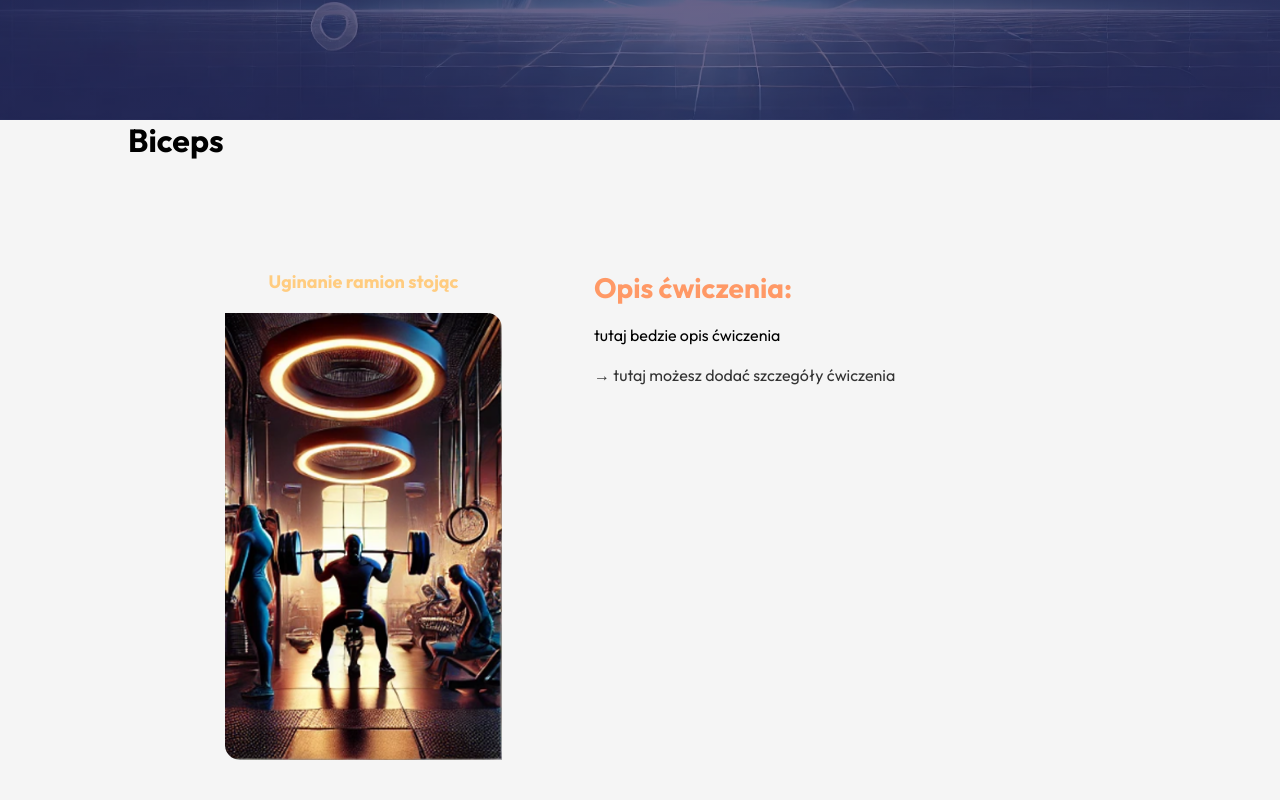
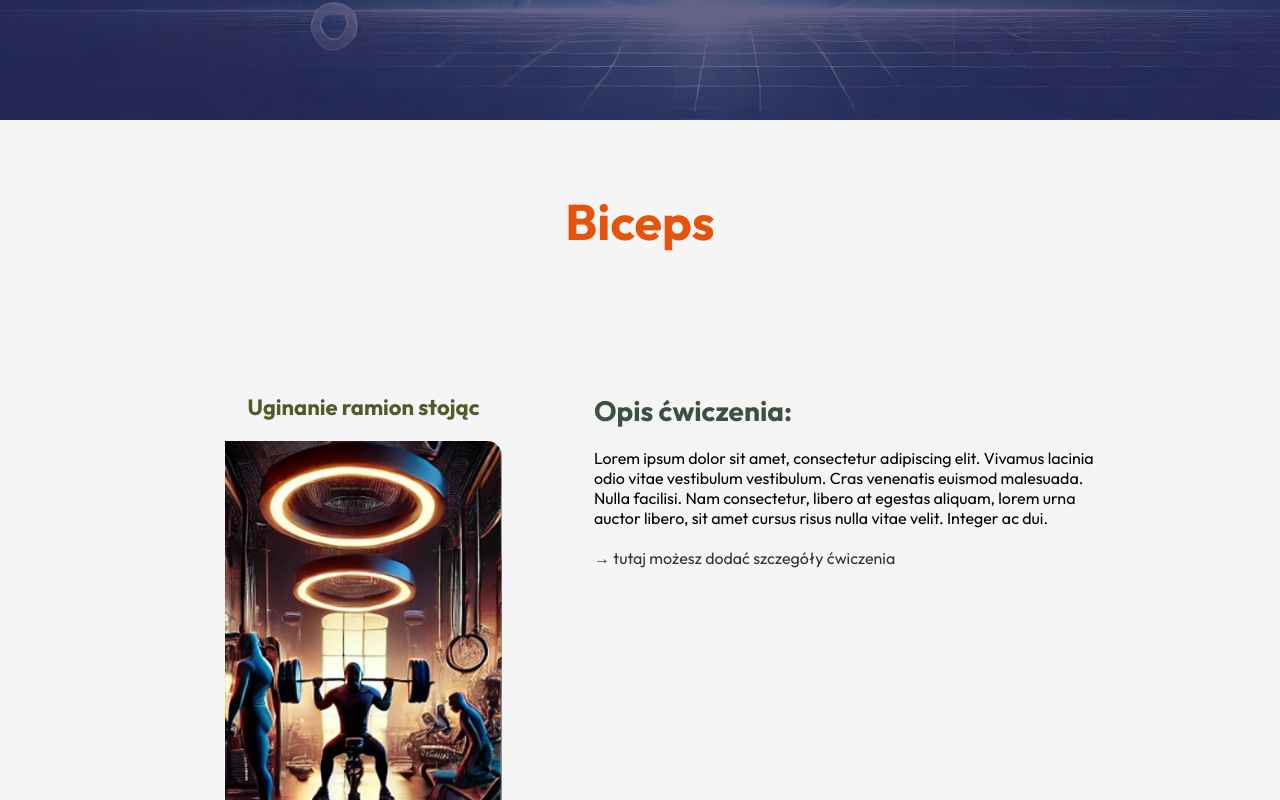
Before and after one commit to Czarkoo/Praca-In-ynierska, a React (Vite) app: page /more-programs in a window 1280 px wide. Shown: the part 680-1480 px from the top of the page. Built offline with nearby package versions, Linux system fonts and the light colour scheme.

Commit message:
aktualization

```diff
--- a/src/Components/MorePrograms/ExerciseComponent.jsx
+++ b/src/Components/MorePrograms/ExerciseComponent.jsx
@@ -4,7 +4,7 @@ const ExerciseComponent = ({ title, description, imageUrl }) => {
 	return (
 		<div className='more-programs'>
 			<div className='more-programs-left'>
-				<h1>{title}</h1>
+				<h3>{title}</h3>
 				<img src={imageUrl} alt={title} className='exercise1' />
 			</div>
 			<div className='more-programs-right'>
--- a/src/Components/MorePrograms/ExerciseList.jsx
+++ b/src/Components/MorePrograms/ExerciseList.jsx
@@ -8,7 +8,8 @@ const ExerciseList = () => {
 		{
 			section: 'Biceps',
 			Title: 'Uginanie ramion stojąc',
-			Description: 'tutaj bedzie opis ćwiczenia',
+			Description:
+				'Lorem ipsum dolor sit amet, consectetur adipiscing elit. Vivamus lacinia odio vitae vestibulum vestibulum. Cras venenatis euismod malesuada. Nulla facilisi. Nam consectetur, libero at egestas aliquam, lorem urna auctor libero, sit amet cursus risus nulla vitae velit. Integer ac dui.',
 			ImageUrl: facts_myths_image1,
 		},
 		{
--- a/src/Components/MorePrograms/MorePrograms.css
+++ b/src/Components/MorePrograms/MorePrograms.css
@@ -22,15 +22,15 @@
 	border-radius: 0px 15px 0px 15px;
 }
 
-.more-programs h1 {
-	color: #ffcc80;
-	font-size: 18px;
+.more-programs h3 {
+	color: #535927;
+	font-size: 22px;
 	margin-bottom: 20px;
 }
 
 .more-programs h2 {
 	font-size: 28px;
-	color: #ff9966;
+	color: #3B5243;
 	margin-bottom: 20px;
 }
 
@@ -45,3 +45,13 @@
 	color: #333;
 	margin-bottom: 10px;
 }
+
+.exercise-section {
+	margin-top: 70px;
+}
+.exercise-section h1 {
+	text-align: center;
+	color: #e4540c;
+	font-size: 50px;
+	margin-bottom: 140px;
+}
```
